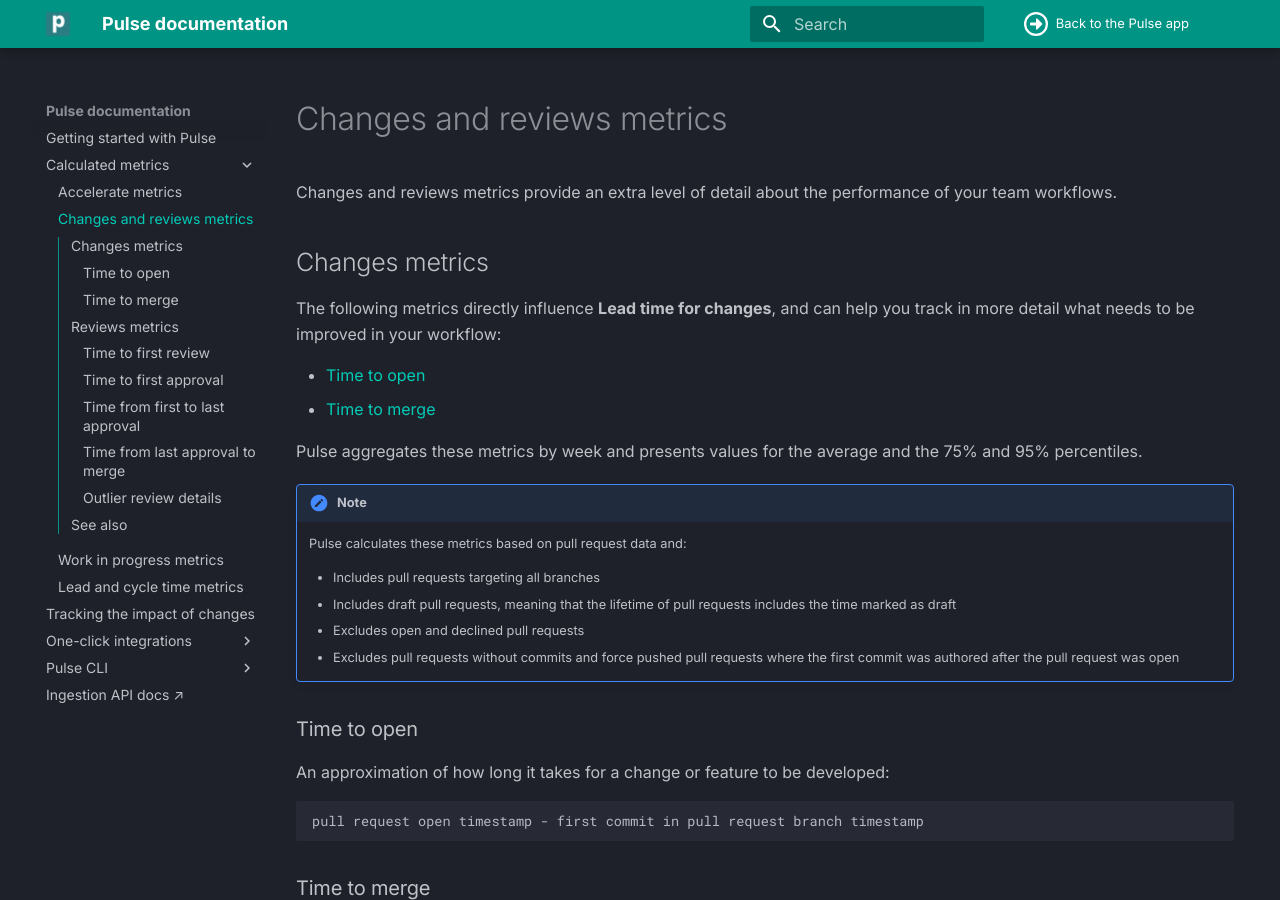
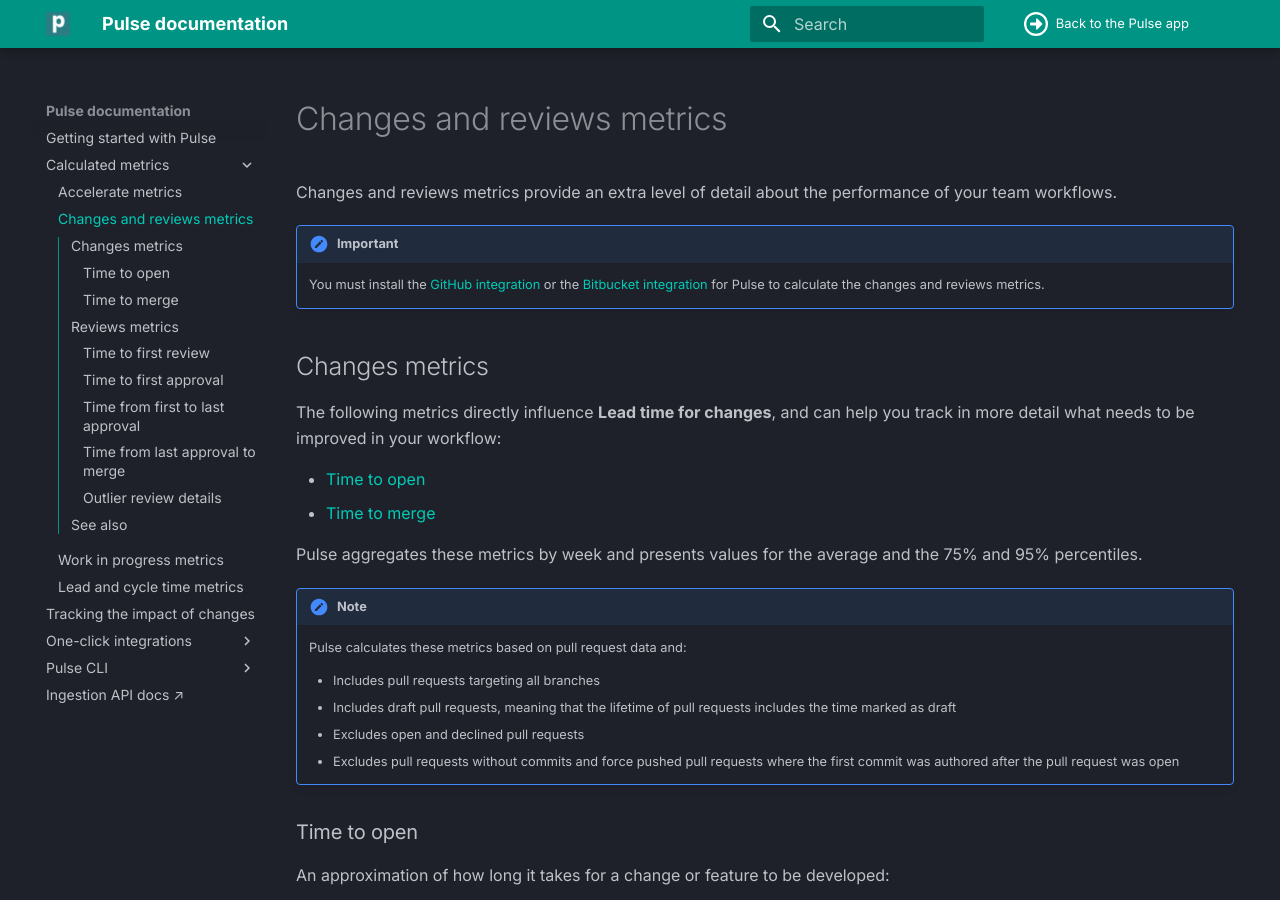
Before and after one commit to codacy/pulse-user-docs, an MkDocs documentation site: the page built from docs/metrics/accelerate-changes.md, in a window 1280 px wide and 900 px high. Built offline with MkDocs 1.6.1 and Material for MkDocs 9.7.7, drawn with Linux system fonts in a browser that asks for light colours.

Commit message:
clean: Add note about GitHub or Bitbucket integration required to changes and reviews metrics

```diff
--- a/docs/metrics/accelerate-changes.md
+++ b/docs/metrics/accelerate-changes.md
@@ -1,6 +1,9 @@
 # Changes and reviews metrics
 
 Changes and reviews metrics provide an extra level of detail about the performance of your team workflows.
+
+!!! important
+    You must install the [GitHub integration](../one-click-integrations/github-integration.md) or the [Bitbucket integration](../one-click-integrations/bitbucket-integration.md) for Pulse to calculate the changes and reviews metrics.
 
 ## Changes metrics
 
```
